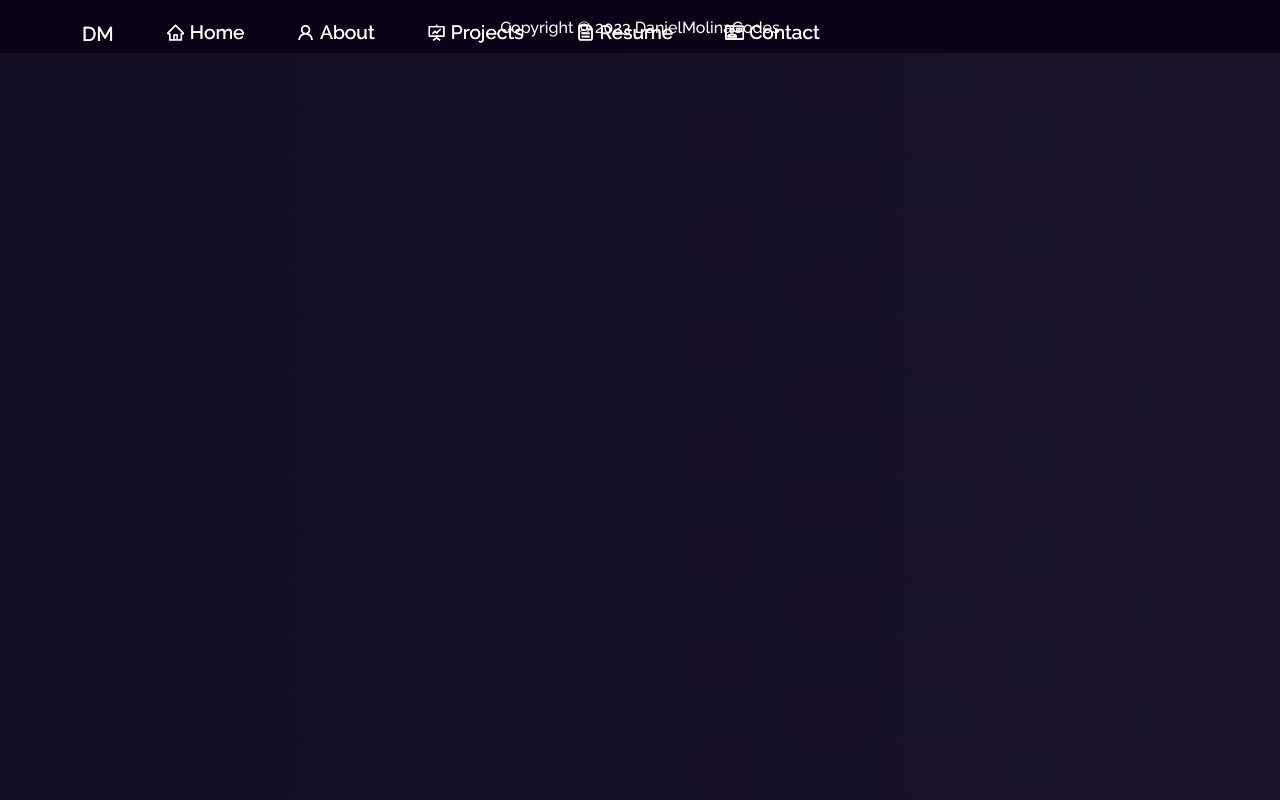
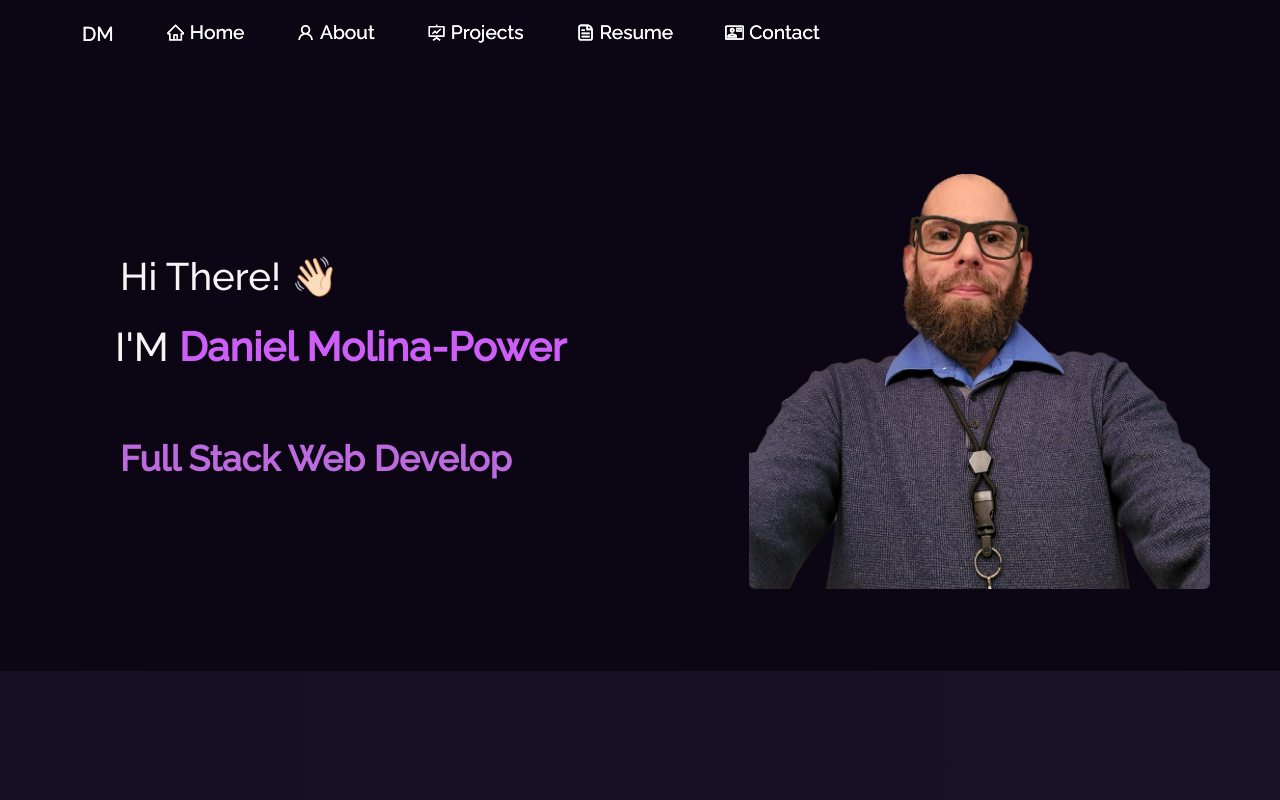
Before and after one commit to Dmolina-power/portfolio, a React (Create React App) app: page / in a window 1280 px wide. Shown: the top 800 px of the page. Built offline with nearby package versions, Linux system fonts and the light colour scheme.

Commit message:
fixed and checking errors

```diff
--- a/src/App.js
+++ b/src/App.js
@@ -32,7 +32,7 @@
         <ScrollToTop />
     <Navbar />
      <Routes>
-      <Route path="/portfolio" element={<Home />} />
+      <Route path="/" element={<Home />} />
       <Route path="/about" element={<About />} />
       <Route path="/project" element={<Projects />} />
       <Route path="/resume" element={<Resume />} />
--- a/src/index.js
+++ b/src/index.js
@@ -3,14 +3,14 @@
 import './index.css';
 import App from './App';
 import 'bootstrap/dist/css/bootstrap.min.css';
-import { BrowserRouter } from "react-router-dom";
+import { HashRouter } from "react-router-dom";
 
 const root = ReactDOM.createRoot(document.getElementById('root'));
 root.render(
   <React.StrictMode>
-     <BrowserRouter>
+     <HashRouter>
     <App />
-    </BrowserRouter>
+    </HashRouter>
   </React.StrictMode>
 );
 
```
